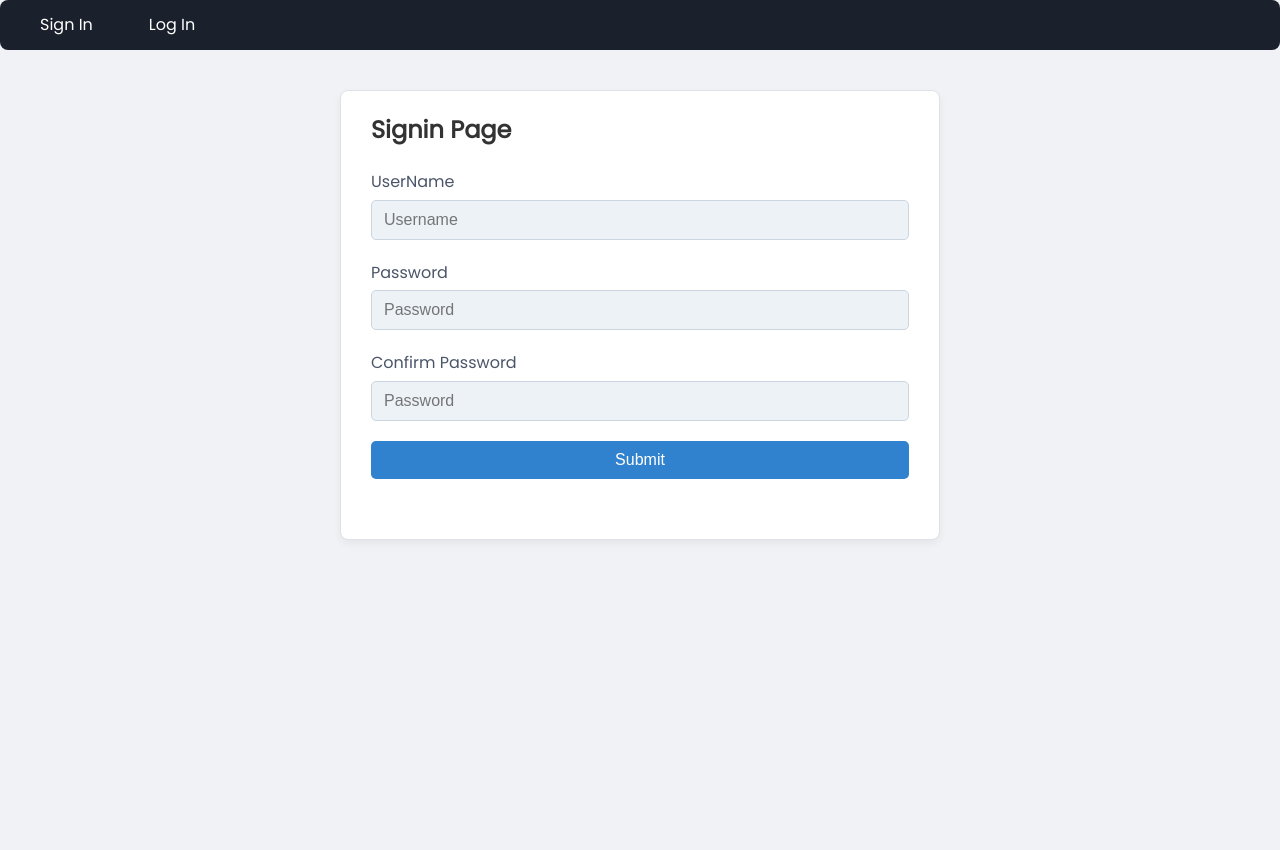
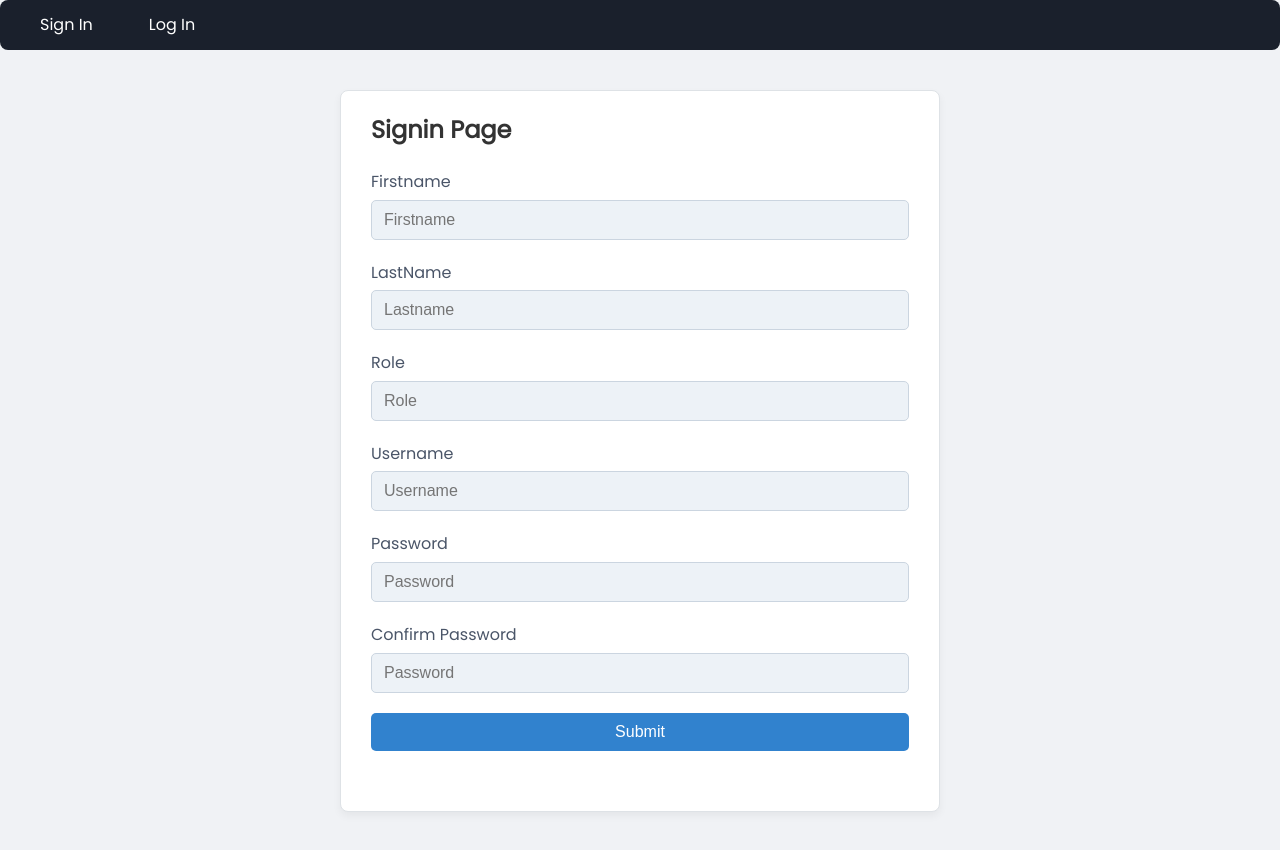
Before and after one commit to dheeraj1780/React-Basic-App, a React (Create React App) app: page /signin in a window 1280 px wide. Before the commit the page ends 800 px from the top, so only its background shows below. Built offline with nearby package versions, Linux system fonts and the light colour scheme.

Commit message:
completed upto frontend functionality

```diff
--- a/package.json
+++ b/package.json
@@ -9,6 +9,7 @@
     "react": "^18.3.1",
     "react-datepicker": "^7.3.0",
     "react-dom": "^18.3.1",
+    "react-icons": "^5.2.1",
     "react-router-dom": "^6.26.0",
     "react-scripts": "5.0.1",
     "web-vitals": "^2.1.4"
--- a/src/App.js
+++ b/src/App.js
@@ -9,6 +9,29 @@ function App() {
     { id: 1, username: 'alex', password: '123', firstname: 'alex', lastname: 'pandian', role: 'admin'},
     { id: 2, username: 'martha', password: '12345678', firstname: 'martha', lastname: 'kurian', role: 'developer'},
   ]);
+  const [tasks, setTasks] = useState([
+    {
+      id: 1,
+      text:'doctor appointment',
+      day: '08/27/2024',
+    },
+    {
+      id: 2,
+      text:'house renovation',
+      day: '10/27/2024',
+    }])
+
+
+    //delete task
+    const deleteTask = (id) => {
+      setTasks(tasks.filter((task)=> task.id !== id))
+    }
+
+    const addTask = (task) => {
+      const id = Math.floor(Math.random()* 10000)+1
+      const newTask = {id, ...task}
+      setTasks([...tasks, newTask])
+    }
 
   const addUser = (user) => {
     const id = Math.floor(Math.random() * 10000) + 1;
@@ -37,9 +60,12 @@ function App() {
     <Router>
       <RoutingComponent
         users={users}
+        tasks={tasks}
         addUser={addUser}
         onCheck={checkUser}
         onSignOut={handleSignOut}
+        deleteTask={deleteTask}
+        addTask={addTask}
         showNavbar={showNavbar}
       />
     </Router>
--- a/src/components/AddTask.js
+++ b/src/components/AddTask.js
@@ -1,37 +1,47 @@
-import React, { useState } from 'react'
+import React, { useState } from 'react';
 import DatePicker from "react-datepicker";
 import "react-datepicker/dist/react-datepicker.css";
 
-const AddTask = () => {
-  const [text, setText] = useState('')
-  const [startDate, setStartDate] = useState(null);
+const AddTask = ({ onAdd }) => {
+  const [text, setText] = useState('');
+  const [day, setDay] = useState(null);
 
   const onSubmit = (e) => {
-    e.preventDefault()
+    e.preventDefault();
 
     if (!text) {
-      alert('Please add a task')
-      return
+      alert('Please add a task');
+      return;
     }
 
+    const formattedDate = day ? day.toLocaleDateString() : null;
+    onAdd({ text, day: formattedDate });
 
-    setText('')
-  }
+    setText('');
+    setDay(null);
+  };
 
   return (
     <form className='add-form' onSubmit={onSubmit}>
       <div className='form-control'>
         <label>Task</label>
-            <input type='text' placeholder='Add Task' value={text} onChange={(e) => setText(e.target.value)} />
-
+        <input
+          type='text'
+          placeholder='Add Task'
+          value={text}
+          onChange={(e) => setText(e.target.value)}
+        />
       </div>
       <div className='form-control'>
         <label>Day and Time</label>
-            <DatePicker selected={startDate} onChange={(date) => setStartDate(date)}/>
+        <DatePicker
+          selected={day}
+          onChange={(date) => setDay(date)}
+        />
       </div>
-        <input type='submit' value='Save Task' className='btn btn-block'  />
+      <input type='submit' value='Save Task' className='btn btn-block' />
     </form>
-  )
-}
+  );
+};
 
-export default AddTask
+export default AddTask;
--- a/src/components/RoutingComponent.js
+++ b/src/components/RoutingComponent.js
@@ -6,7 +6,7 @@ import HomePage from './HomePage';
 import Users from './Users';
 import Navbar from './Navbar';
 
-const RoutingComponent = ({ users, addUser, onCheck, onSignOut, showNavbar }) => {
+const RoutingComponent = ({ users, tasks, addUser, onCheck, onSignOut, deleteTask, addTask, showNavbar}) => {
   const navigate = useNavigate();
 
   const handleLoginCheck = (user) => {
@@ -29,7 +29,7 @@ const RoutingComponent = ({ users, addUser, onCheck, onSignOut, showNavbar }) =>
       <Navbar showNavbar={showNavbar} onSignOut={handleSignOut} />
       <Routes>
         <Route path="/" element={<HomePage />} />
-        <Route path="/users" element={<Users users={users} />} />
+        <Route path="/users" element={<Users users={users} tasks={tasks} deleteTask={deleteTask} addTask={addTask}/>} />
         <Route path="/signin" element={<SigninPage addUser={handleAddUser} />} />
         <Route path="/login" element={<LoginPage onCheck={handleLoginCheck} />} />
       </Routes>
--- a/src/components/SigninPage.js
+++ b/src/components/SigninPage.js
@@ -3,6 +3,9 @@ import { useNavigate } from 'react-router-dom';
 import Header from './Header'
 
 const SigninPage = ({addUser}) => {
+  const [firstname, setFirstname] = useState('')
+  const [lastname, setLastname] = useState('')
+  const [role, setRole] = useState('')
   const [username, setUsername] = useState('')
   const [password, setPassword] = useState('')
   const [confpassword, setConfPassword] = useState('')
@@ -17,8 +20,11 @@ const SigninPage = ({addUser}) => {
       return
     }
 
-    addUser({ username ,password })
+    addUser({ firstname, lastname, role, username, password })
 
+    setFirstname('')
+    setLastname('')
+    setRole('')
     setUsername('')
     setPassword('')
     setConfPassword('')
@@ -32,9 +38,20 @@ const SigninPage = ({addUser}) => {
 
     <form className='add-form' onSubmit={onSubmit}>
         <div className='form-control'>
-          <label>UserName</label>
+          <label>Firstname</label>
+          <input type='text' placeholder='Firstname' value={firstname} onChange={(e) => setFirstname(e.target.value)} />
+        </div>
+        <div className='form-control'>
+          <label>LastName</label>
+          <input type='text' placeholder='Lastname' value={lastname} onChange={(e) => setLastname(e.target.value)} />
+        </div>
+        <div className='form-control'>
+          <label>Role</label>
+          <input type='text' placeholder='Role' value={role} onChange={(e) => setRole(e.target.value)} />
+        </div>
+        <div className='form-control'>
+          <label>Username</label>
           <input type='text' placeholder='Username' value={username} onChange={(e) => setUsername(e.target.value)} />
-
         </div>
         <div className='form-control'>
           <label>Password</label>
--- a/src/components/Task.js
+++ b/src/components/Task.js
@@ -1,9 +1,9 @@
 import React from 'react'
 import { FaTimes } from 'react-icons/fa'
 
-const Task = ({ task , onDelete , onToggle}) => {
+const Task = ({ task , onDelete}) => {
   return (
-    <div className={`task ${task.reminder ? 'reminder' : ''}`} onDoubleClick={() =>onToggle(task.id)}>
+    <div className='task'>
         <h3>
             {task.text} <FaTimes style={{color :'red', cursor: 'pointer' }} onClick={() =>onDelete(task.id)}/>
         </h3>
--- a/src/components/Tasks.js
+++ b/src/components/Tasks.js
@@ -1,8 +1,9 @@
 import React from 'react';
 import Button from './Button';
 import AddTask from './AddTask';
+import Task from './Task';
 
-const Tasks = ({ user, goBack, onAdd, showAdd  }) => {
+const Tasks = ({ user,tasks, goBack, onAdd, showAdd, addTask, onDelete  }) => {
 
   return (
     <div className='container'>
@@ -13,7 +14,10 @@ const Tasks = ({ user, goBack, onAdd, showAdd  }) => {
         onClick={onAdd}
       />
       <h4>{user.firstname} {user.lastname}</h4>
-      {showAdd && <AddTask />}
+      {showAdd && <AddTask onAdd={addTask}/>}
+      <>
+    {tasks.map((task) => (<Task key={task.id} task={task} onDelete={onDelete} />))}
+    </>
       <Button onClick={goBack} text='Back'/>
     </div>
   );
--- a/src/components/Users.js
+++ b/src/components/Users.js
@@ -2,7 +2,7 @@ import React, { useState } from 'react';
 import Header from './Header';
 import Tasks from './Tasks';
 
-const Users = ({ users }) => {
+const Users = ({ users,tasks, deleteTask, addTask }) => {
   const [showAddTask, setShowAddTask] = useState(false)
   const [selectedUser, setSelectedUser] = useState(null);
 
@@ -39,7 +39,7 @@ const Users = ({ users }) => {
           </tbody>
         </table>
       ) : (
-        <Tasks user={selectedUser} goBack={handleGoBack} onAdd={()=>setShowAddTask(!showAddTask)} showAdd={showAddTask} />
+        <Tasks user={selectedUser} tasks={tasks} goBack={handleGoBack} onAdd={()=>setShowAddTask(!showAddTask)} showAdd={showAddTask} addTask={addTask} onDelete={deleteTask}/>
       )}
     </div>
   );
```
Also changed, not shown: 1 other file (tests, documents, lock files or other folders). Lines whose indentation alone changed are shown as unchanged.
